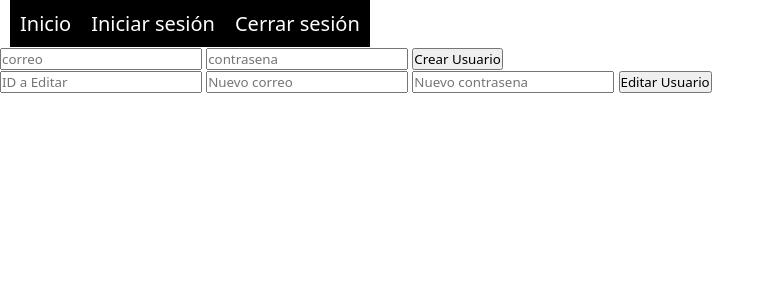
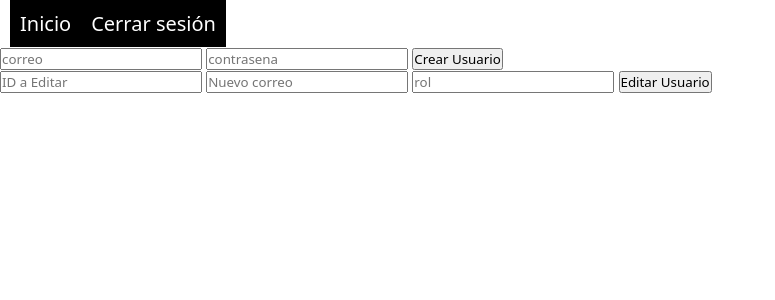
Before and after one commit to AntoMillanBArcelo/Proyectillo, a PHP site: page /crudUsuario.php in a window 1280 px wide. Shown: the top 300 px of the page, without its empty margins (0-775 px from the left). Run offline with PHP 8.4, Linux system fonts and the light colour scheme; data that the repository does not hold is empty.

Commit message:
crud -> actualizar hecho

```diff
--- a/crudUsuario.php
+++ b/crudUsuario.php
@@ -6,8 +6,9 @@ $con = db::obtenerConexion();
 if (isset($_POST['create'])) {
     $correo = $_POST['correo'];
     $contrasena = $_POST['contrasena'];
+    $rol = $_POST['rol'];
 
-    $stmt = $con->prepare("INSERT INTO usuarios (correo, contrasena) VALUES (?, ?)");
+    $stmt = $con->prepare("INSERT INTO usuarios (correo, contrasena, rol) VALUES (?, ?, ?)");
     $stmt->execute([$correo, $contrasena]);
 }
 
@@ -17,22 +18,24 @@ foreach ($usuarios as $usuario) {
     echo "ID: " . $usuario['id'] . "<br>";
     echo "correo: " . $usuario['correo'] . "<br>";
     echo "contrasena: " . $usuario['contrasena'] . "<br>";
+    echo "rol: " . $usuario['rol'] . "<br>";
     echo "<hr>";
 }
 
 if (isset($_POST['update'])) {
     $id = $_POST['id'];
     $correo = $_POST['correo'];
-    $contrasena = $_POST['contrasena'];
+    $rol = $_POST['rol'];
 
-    $stmt = $con->prepare("UPDATE usuarios SET correo = ?, contrasena = ? WHERE id = ?");
-    $stmt->execute([$correo, $contrasena, $id]);
+    $stmt = $con->prepare("UPDATE usuario SET correo = ?, rol = ? WHERE id = ?");
+    $stmt->execute([$correo, $rol, $id]);
 }
+
 
 if (isset($_GET['delete'])) {
     $id = $_GET['delete'];
 
-    $stmt = $con->prepare("DELETE FROM usuarios WHERE id = ?");
+    $stmt = $con->prepare("DELETE FROM usuario WHERE id = ?");
     $stmt->execute([$id]);
 }
 ?>
@@ -47,8 +50,7 @@ if (isset($_GET['delete'])) {
 <body>
 <nav>
         <ul>
-            <li><a href="index.php">Inicio</a></li>
-            <li><a href="login.php">Iniciar sesión</a></li>
+            <li><a href="inicio.php">Inicio</a></li>
             <li><a href="logout.php">Cerrar sesión</a></li>
         </ul>
     </nav>
@@ -61,7 +63,7 @@ if (isset($_GET['delete'])) {
 <form method="POST">
     <input type="text" name="id" placeholder="ID a Editar">
     <input type="text" name="correo" placeholder="Nuevo correo">
-    <input type="contrasena" name="contrasena" placeholder="Nuevo contrasena">
+    <input type="text" name="rol" placeholder="rol">
     <button type="submit" name="update">Editar Usuario</button>
 </form>
 
```
Also changed, not shown: inicio.php (+3 -21 lines).
